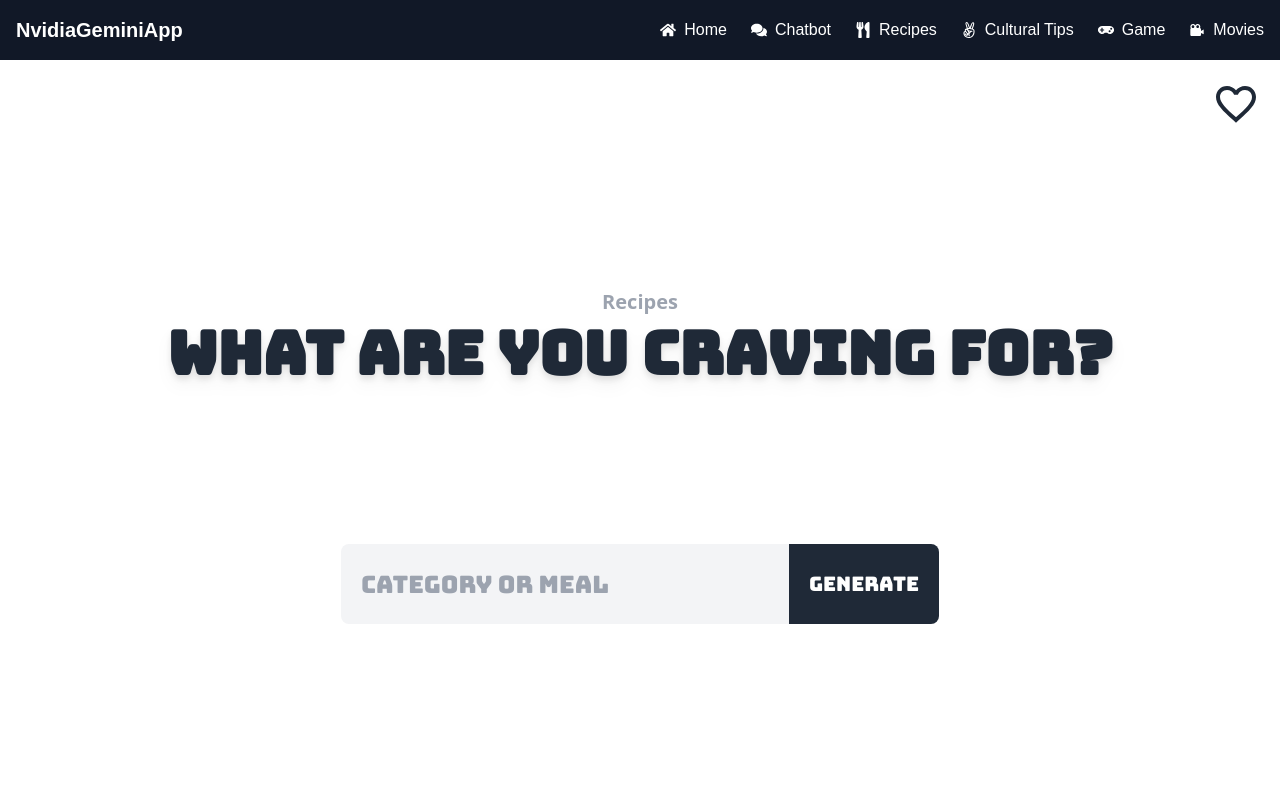
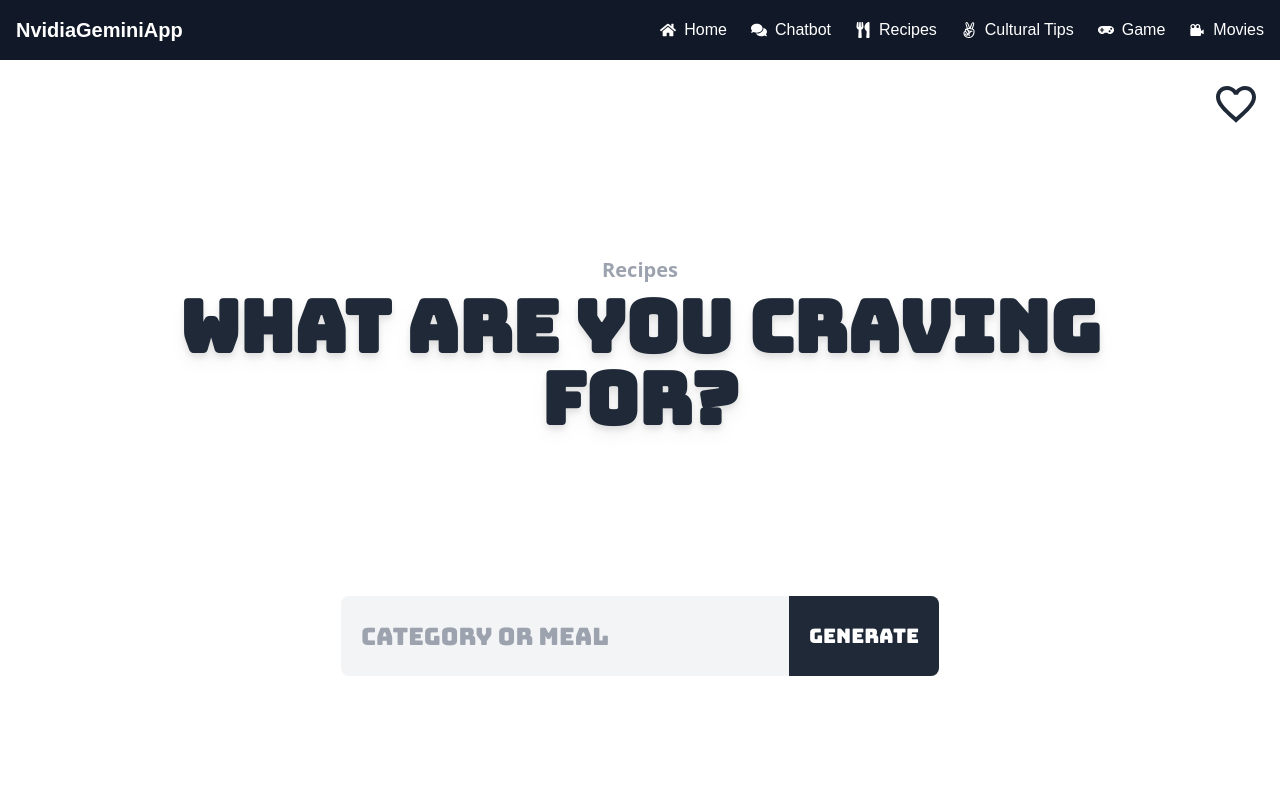
Before and after one commit to NoelPerland/gemini_project, a Next.js app: page /Hampus in a window 1280 px wide. Shown: the top 800 px of the page. Built offline with nearby package versions, Linux system fonts and the light colour scheme; no server answers.

Commit message:
updated styling

```diff
--- a/pages/Hampus.js
+++ b/pages/Hampus.js
@@ -216,12 +216,12 @@ export default function Hampus() {
         </div>
       )}
 
-      <div className="flex flex-col font-sans bg-white to-gray-950 p-5 lg:p-10 lg:px-20  py-11 lg:py-40 gap-10">
+      <div className="flex flex-col font-sans bg-white to-gray-950 p-5 lg:p-10 lg:px-20  py-11 lg:py-32 gap-10">
         <div className="flex flex-col items-stretch text-center">
           <h1 className="text-xl font-bold text-center text-gray-400 pb-2">
             Recipes
           </h1>
-          <h2 className="text-center font-title text-4xl lg:text-6xl text-gray-800 font-bold mb-16 lg:mb-40 drop-shadow-lg">
+          <h2 className="text-center font-title text-4xl lg:text-7xl text-gray-800 font-bold mb-16 lg:mb-40 drop-shadow-lg">
             What are you craving for?
           </h2>
           <div className="flex justify-center font-title">
```
